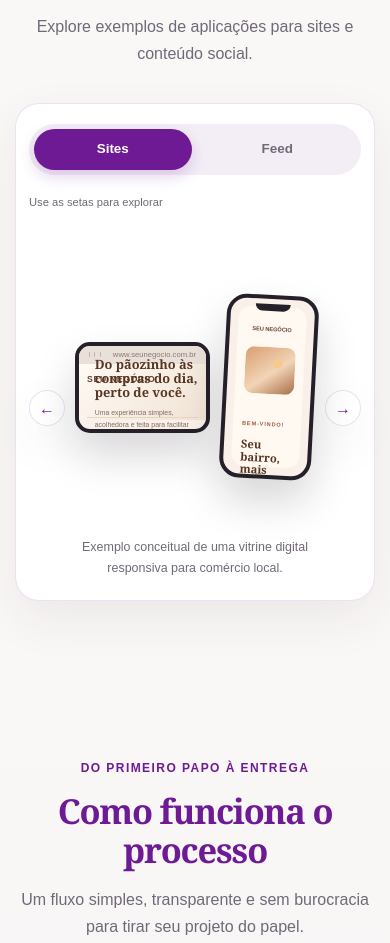
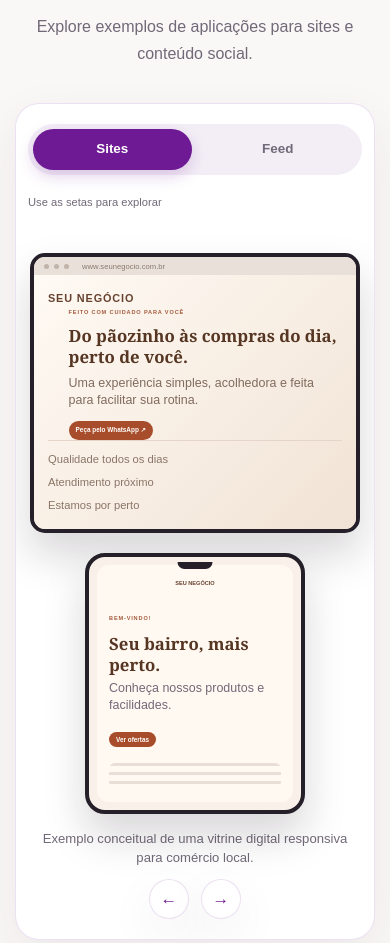
Before and after one commit to Parisi-zip/cgmidia, a plain HTML site: page index.html in a window 390 px wide. Shown: the part 4323-5266 px from the top of the page. Drawn offline with Linux system fonts and the light colour scheme; a web font is replaced by a local one.

Commit message:
Implement mobile-specific styles for showcase and feed
Added responsive styles for mobile view of site cards and feed.

```diff
--- a/css/style.css
+++ b/css/style.css
@@ -319,3 +319,184 @@ p { color: var(--muted); }
     flex-shrink: 0;
   }
 }
+/* =========================================================
+   SOBRESCRITA DE ALTA ESPECIFICIDADE — CARDS DE SITE NO MOBILE
+   Cole no FINAL ABSOLUTO do arquivo css/style.css
+   ========================================================= */
+@media (max-width: 768px) {
+  body .sites-showcase {
+    display: flex !important;
+    flex-direction: column !important;
+    align-items: center !important;
+    justify-content: flex-start !important;
+    gap: 20px;
+    width: 100%;
+  }
+
+  body .sites-showcase .device,
+  body .sites-showcase .desktop-device,
+  body .sites-showcase .phone-device {
+    width: 100% !important;
+    max-width: 340px !important;
+    min-width: 0 !important;
+    height: auto !important;
+    aspect-ratio: auto !important;
+    transform: none !important;
+    box-sizing: border-box !important;
+  }
+
+  body .sites-showcase .phone-device {
+    max-width: 220px !important;
+  }
+
+  body .sites-showcase .browser-bar,
+  body .sites-showcase .desktop-screen,
+  body .sites-showcase .phone-screen,
+  body .sites-showcase .mock-nav,
+  body .sites-showcase .mock-hero,
+  body .sites-showcase .mock-bottom {
+    min-width: 0 !important;
+    max-width: 100% !important;
+    box-sizing: border-box !important;
+  }
+
+  body .sites-showcase .desktop-screen {
+    padding: 14px !important;
+  }
+
+  body .sites-showcase .phone-screen {
+    padding: 14px 12px !important;
+  }
+
+  body .sites-showcase .mock-nav {
+    flex-wrap: wrap;
+    gap: 6px;
+    font-size: 0.68rem;
+  }
+
+  body .sites-showcase h3,
+  body .sites-showcase h4,
+  body .sites-showcase p,
+  body .sites-showcase span {
+    overflow-wrap: break-word;
+    word-break: break-word;
+  }
+
+  body .sites-showcase h3 {
+    font-size: 1.05rem !important;
+    line-height: 1.25 !important;
+  }
+
+  body .sites-showcase p {
+    font-size: 0.78rem !important;
+    line-height: 1.35 !important;
+  }
+
+  body .sites-showcase .mock-bottom {
+    flex-direction: column;
+    align-items: flex-start;
+    gap: 4px;
+    font-size: 0.7rem;
+  }
+
+  body .showcase-caption {
+    font-size: 0.82rem;
+    line-height: 1.4;
+    padding: 0 8px;
+    text-align: center;
+  }
+}
+/* =========================================================
+   SOBRESCRITA DE ALTA ESPECIFICIDADE — FEED NO MOBILE
+   Cole no FINAL ABSOLUTO do arquivo css/style.css
+   ========================================================= */
+@media (max-width: 768px) {
+  body .portfolio-shell {
+    padding: 20px 12px;
+    overflow: hidden;
+  }
+
+  body .portfolio-stage {
+    display: flex;
+    flex-wrap: wrap;
+    justify-content: center;
+    align-items: center;
+    gap: 12px;
+    min-height: auto;
+  }
+
+  body .portfolio-content {
+    order: 1;
+    width: 100%;
+    flex: 0 0 100%;
+    padding: 0;
+  }
+
+  body #portfolio-prev {
+    order: 2;
+  }
+
+  body #portfolio-next {
+    order: 3;
+  }
+
+  body .portfolio-arrow {
+    width: 40px;
+    height: 40px;
+    font-size: 1.05rem;
+    flex-shrink: 0;
+  }
+
+  body .feed-showcase {
+    display: flex !important;
+    flex-direction: column !important;
+    align-items: center !important;
+    justify-content: flex-start !important;
+    gap: 16px;
+    width: 100%;
+  }
+
+  body .feed-card,
+  body .feed-card.feed-lilac,
+  body .feed-card.feed-plum,
+  body .feed-card.feed-cream {
+    width: 100% !important;
+    max-width: 280px !important;
+    height: auto !important;
+    min-height: 260px;
+    aspect-ratio: auto !important;
+    padding: 18px 16px !important;
+    display: flex !important;
+    flex-direction: column !important;
+    justify-content: space-between !important;
+    align-items: center !important;
+    gap: 8px;
+    transform: none !important;
+    overflow: visible;
+  }
+
+  body .feed-card > * {
+    position: static !important;
+    margin: 0 !important;
+    max-width: 100%;
+  }
+
+  body .feed-card h3 {
+    font-size: 1.05rem !important;
+    line-height: 1.25 !important;
+    word-break: break-word;
+  }
+
+  body .feed-card p {
+    font-size: 0.82rem !important;
+    line-height: 1.35 !important;
+  }
+
+  body .feed-art-circle,
+  body .feed-portrait,
+  body .feed-product {
+    width: 52px !important;
+    height: 52px !important;
+    flex-shrink: 0;
+  }
+}
```
